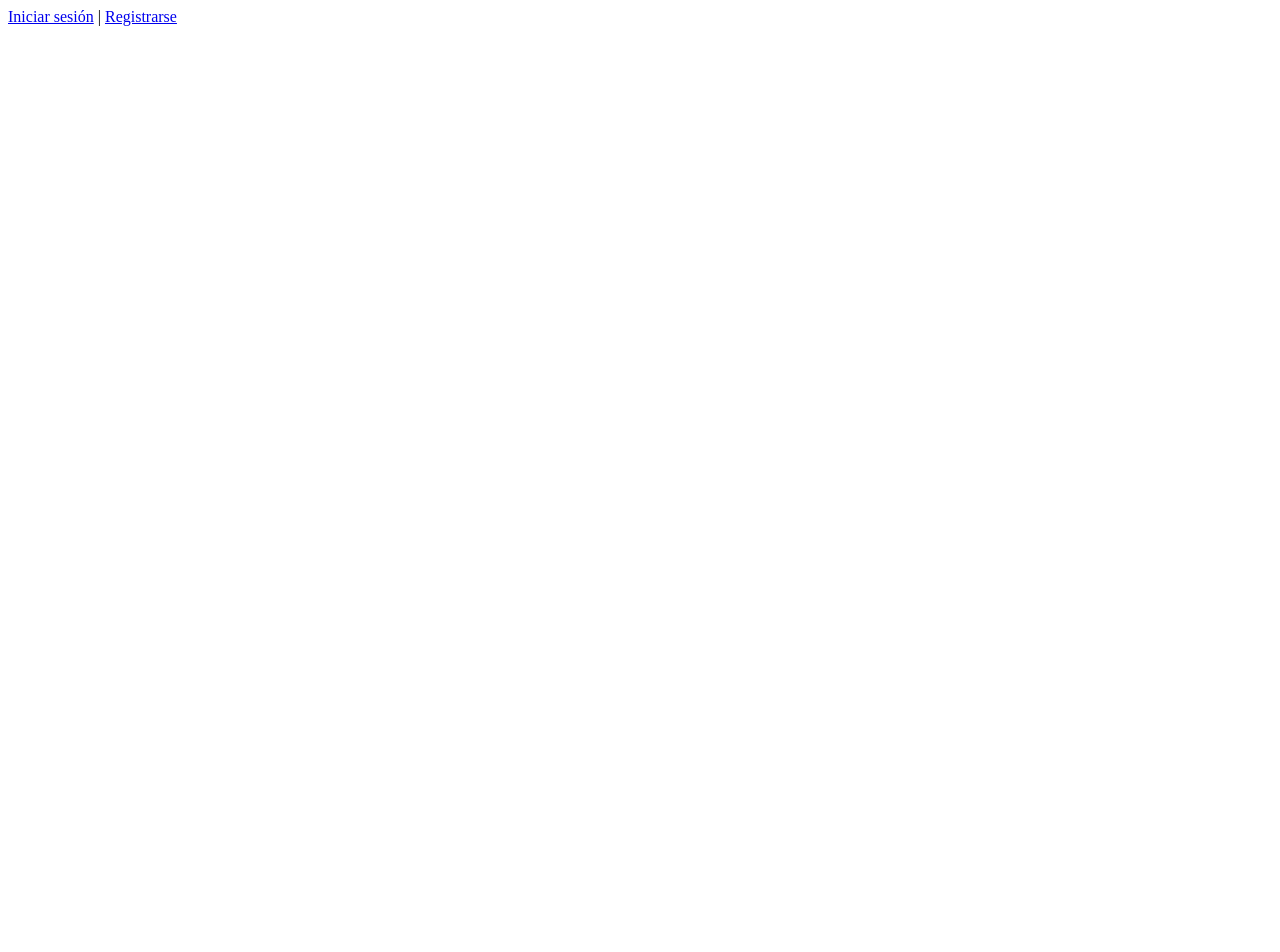
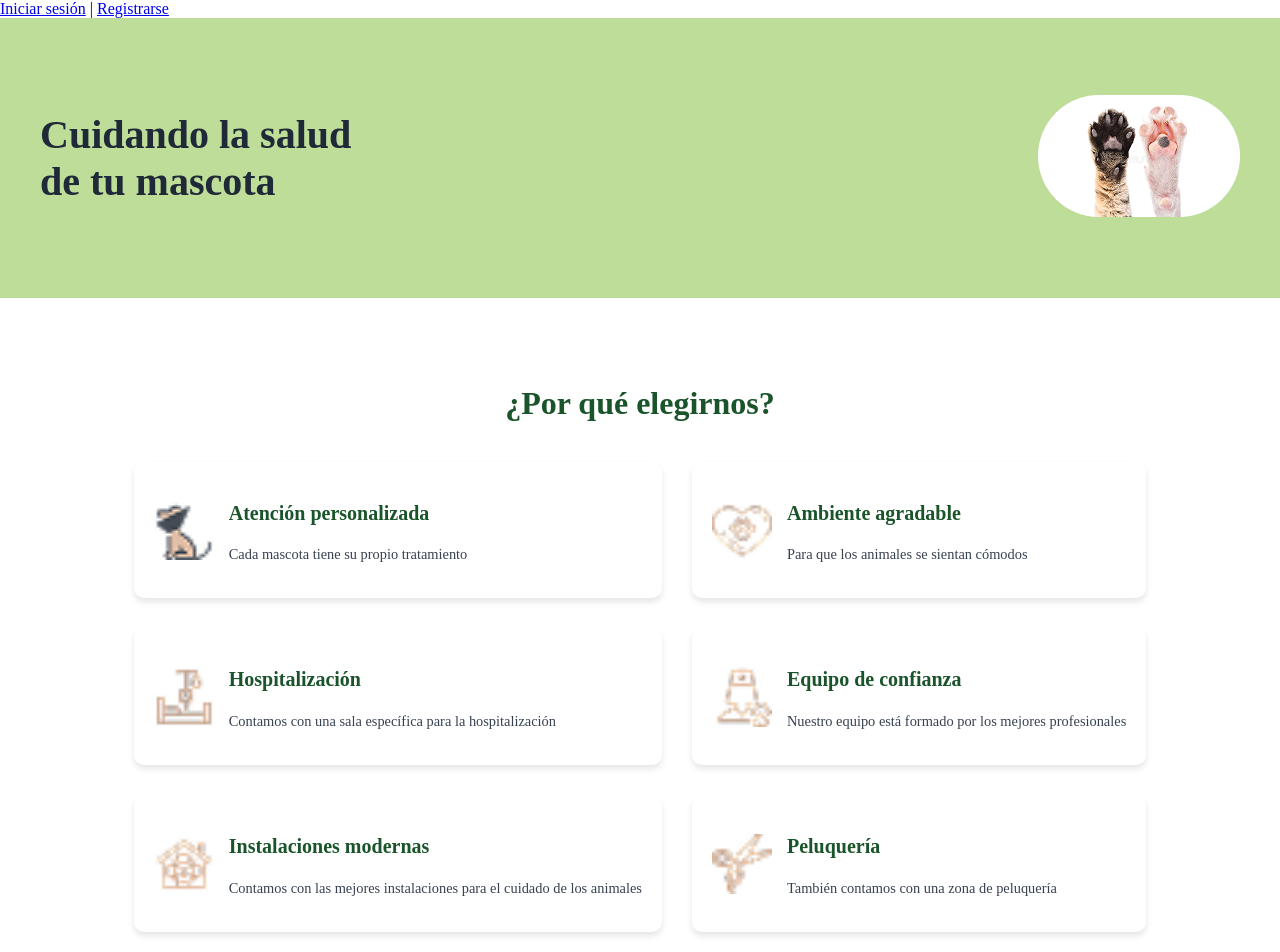
Before and after one commit to FerMarcos606/clinica-veterinaria-front, a React (Vite) app: page / in a window 1280 px wide. Shown: the top 952 px of the page. Before the commit the page ends 800 px from the top, so only its background shows below. Built offline with nearby package versions, Linux system fonts and the light colour scheme.

Commit message:
CM-35 feat: add Homepage.jsx y Homepage.css

```diff
--- a/index.html
+++ b/index.html
@@ -5,7 +5,7 @@
     <link rel="icon" type="image/svg+xml" href="/vite.svg" />
     <meta name="viewport" content="width=device-width, initial-scale=1.0" />
     <title>Vite + React</title>
-    <!-- <style>
+    <style>
       :root {
         /* Paleta de colores */
         --color-primary: #8BC34A; /* Verde principal */
@@ -21,7 +21,7 @@
         --color-shadow: rgba(0, 0, 0, 0.1);
         --color-shadow-alt: rgba(0, 0, 0, 0.06);
       }
-    </style> -->
+    </style>
   </head>
   <body>
     <div id="root"></div>
--- a/src/App.jsx
+++ b/src/App.jsx
@@ -1,6 +1,8 @@
 import React, { useState } from 'react';
 import LoginModal from './components/login_modal/LoginModal';
 import RegistrationPage from './pages/RegistrationPage';
+
+import HomePage from "./pages/HomePage";
 
 function App() {
   const [isLoginOpen, setIsLoginOpen] = useState(false);
@@ -49,6 +51,8 @@ function App() {
           </div>
         </div>
       )}
+
+          <HomePage />
     </div>
   );
 }
--- a/src/pages/HomePage.css
+++ b/src/pages/HomePage.css
@@ -0,0 +1,153 @@
+/* Estilos para el componente Main */
+body {
+  margin: 0;
+  padding: 0;
+  box-sizing: border-box; /* Opcional */
+}
+.main {
+
+}
+
+/* --- SECCIÓN HERO --- */
+.main__hero {
+  display: flex;
+  justify-content: space-between;
+  align-items: center;
+  padding: 40px;
+  background-color: var(--color-primary-light);
+  min-height: 200px;
+}
+
+.main__hero-text {
+  flex: 1;
+}
+
+.main__hero-text h1 {
+  font-size: 2.5rem;
+  color: var(--color-text-dark);
+  font-weight: bold;
+}
+
+.main__hero-image {
+  flex: 1;
+  text-align: right;
+}
+
+.main__hero-image img {
+  max-width: 100%;
+  height: auto;
+  border-radius: 8px;
+}
+
+/* --- SECCIÓN ¿POR QUÉ ELEGIRNOS? --- */
+.main__why {
+  padding: 60px 20px;
+  text-align: center;
+}
+
+.main__why-title {
+  font-size: 2rem;
+  color: var(--color-primary-dark);
+  margin-bottom: 40px;
+}
+
+.main__why-columns {
+  display: flex;
+  justify-content: center;
+  gap: 30px;
+  max-width: 1200px;
+  margin: 0 auto;
+}
+
+.main__why-column {
+  display: flex;
+  flex-direction: column;
+  gap: 30px;
+}
+
+.main__why-card {
+  display: flex;
+  align-items: center;
+  gap: 15px;
+  padding: 20px;
+  background-color: var(--color-white);
+  border-radius: 10px;
+  box-shadow: 0 4px 6px var(--color-shadow);
+  text-align: left;
+  transition: transform 0.3s ease;
+}
+
+.main__why-card:hover {
+  transform: translateY(-5px);
+}
+
+.main__why-card img {
+  width: 60px;
+  height: auto;
+  flex-shrink: 0;
+}
+
+.main__why-card-content {
+  display: flex;
+  flex-direction: column;
+}
+
+.main__why-heading {
+  font-size: 1.25rem;
+  color: var(--color-primary-dark);
+  margin-bottom: 5px;
+}
+
+.main__why-text {
+  font-size: 0.9rem;
+  color: var(--color-text-medium);
+  line-height: 1.4;
+}
+
+/* --- MEDIA QUERIES --- */
+/* Para pantallas de 768px o menos (tabletas y móviles) */
+@media (max-width: 768px) {
+  /* Hero */
+  .main__hero {
+    flex-direction: column;
+    text-align: center;
+    padding: 20px;
+  }
+
+  .main__hero-text {
+    margin-bottom: 20px;
+  }
+
+  .main__hero-text h1 {
+    font-size: 2rem;
+  }
+
+  .main__hero-image {
+    width: 80%;
+    margin-top: 20px;
+  }
+
+  /* Why */
+  .main__why-columns {
+    flex-direction: column; /* Apila las columnas */
+  }
+
+  .main__why {
+    padding: 40px 10px;
+  }
+
+  .main__why-title {
+    font-size: 1.75rem;
+    margin-bottom: 30px;
+  }
+
+  /* Why Cards */
+  .main__why-card {
+    flex-direction: column; /* Apila el icono y el texto en las tarjetas */
+    text-align: center;
+  }
+
+  .main__why-card img {
+      margin-bottom: 10px;
+  }
+}
--- a/src/pages/HomePage.jsx
+++ b/src/pages/HomePage.jsx
@@ -0,0 +1,81 @@
+import React from "react";
+
+import "./HomePage.css";
+import Pets from "../assets/imgs/banner.png";
+import  AtencionPersonalizada from "../assets/imgs/atencion.png";
+import HospitalizacionIcon from "../assets/imgs/Hospitalizacion.png";
+import InstalacionesIcon from "../assets/imgs/instalaciones.png";
+import AmbienteIcon from "../assets/imgs/ambiente.png";
+import EquipoIcon from "../assets/imgs/equipo.png";
+import TijerasIcon from "../assets/imgs/peluqueria.png";
+
+
+const Main = () => {
+  return (
+    <main className="main">
+      {/* Sección Hero */}
+      <section className="main__hero">
+        <div className="main__hero-text">
+          <h1>Cuidando la salud <br /> de tu mascota</h1>
+        </div>
+        <div className="main__hero-image">
+          <img src={Pets} alt="Patas de mascota" />
+        </div>
+      </section>
+
+     <section className="main__why">
+  <h2 className="main__why-title">¿Por qué elegirnos?</h2>
+  <div className="main__why-columns"> {/* Contenedor de las dos columnas */}
+    <div className="main__why-column"> {/* Primera columna */}
+      <div className="main__why-card">
+        <img src={AtencionPersonalizada} alt="icono perro con lámpara protectora en el cuello" />
+        <div className="main__why-card-content">
+          <h3 className="main__why-heading">Atención personalizada</h3>
+          <p className="main__why-text">Cada mascota tiene su propio tratamiento</p>
+        </div>
+      </div>
+      <div className="main__why-card">
+        <img src={HospitalizacionIcon} alt="icono cama hospital" />
+        <div className="main__why-card-content">
+          <h3 className="main__why-heading">Hospitalización</h3>
+          <p className="main__why-text">Contamos con una sala específica para la hospitalización</p>
+        </div>
+      </div>
+      <div className="main__why-card">
+        <img src={InstalacionesIcon} alt="icono edificio hospital" />
+        <div className="main__why-card-content">
+          <h3 className="main__why-heading">Instalaciones modernas</h3>
+          <p className="main__why-text">Contamos con las mejores instalaciones para el cuidado de los animales</p>
+        </div>
+      </div>
+    </div>
+    <div className="main__why-column"> {/* Segunda columna */}
+      <div className="main__why-card">
+        <img src={AmbienteIcon} alt="icono corazón" />
+        <div className="main__why-card-content">
+          <h3 className="main__why-heading">Ambiente agradable</h3>
+          <p className="main__why-text">Para que los animales se sientan cómodos</p>
+        </div>
+      </div>
+      <div className="main__why-card">
+        <img src={EquipoIcon} alt="icono profesional medicina" />
+        <div className="main__why-card-content">
+          <h3 className="main__why-heading">Equipo de confianza</h3>
+          <p className="main__why-text">Nuestro equipo está formado por los mejores profesionales</p>
+        </div>
+      </div>
+      <div className="main__why-card">
+        <img src={TijerasIcon} alt="icono tijera" />
+        <div className="main__why-card-content">
+          <h3 className="main__why-heading">Peluquería</h3>
+          <p className="main__why-text">También contamos con una zona de peluquería</p>
+        </div>
+      </div>
+    </div>
+  </div>
+</section>
+    </main>
+  );
+};
+
+export default Main;
```
